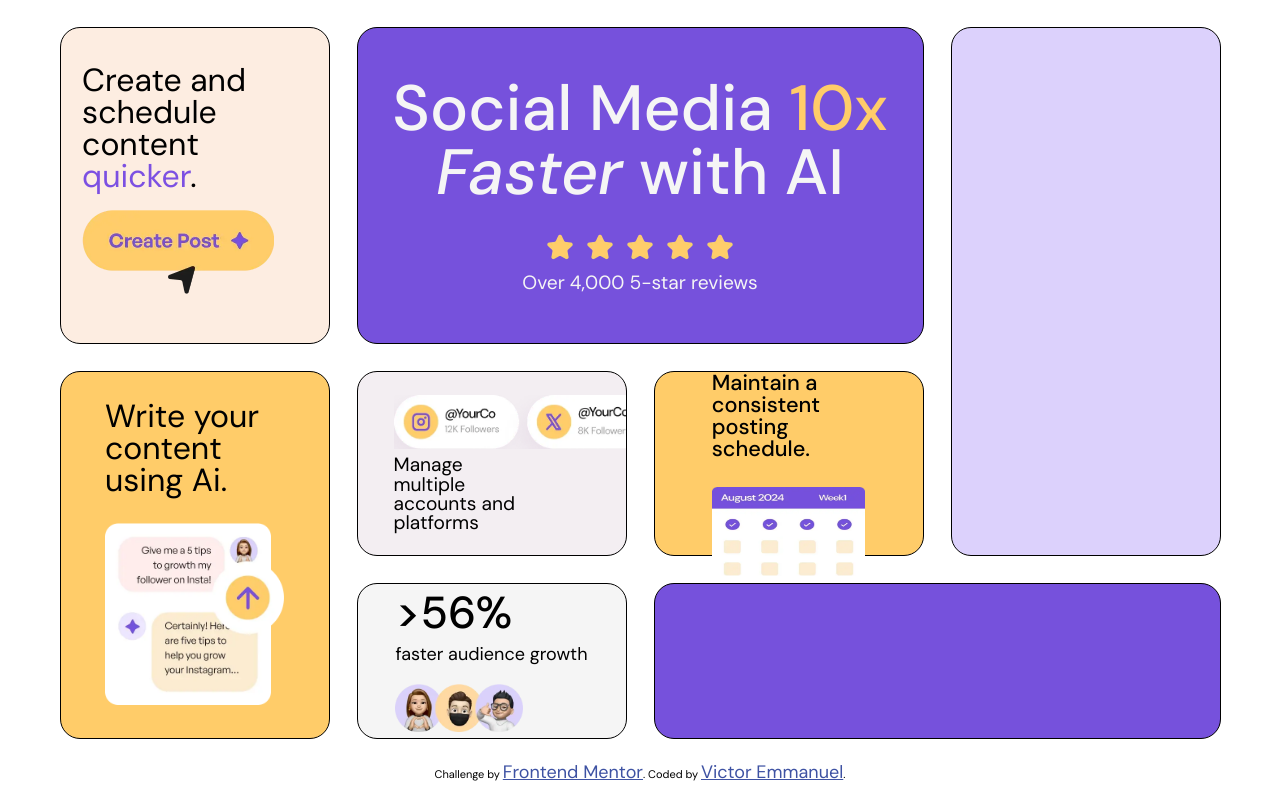
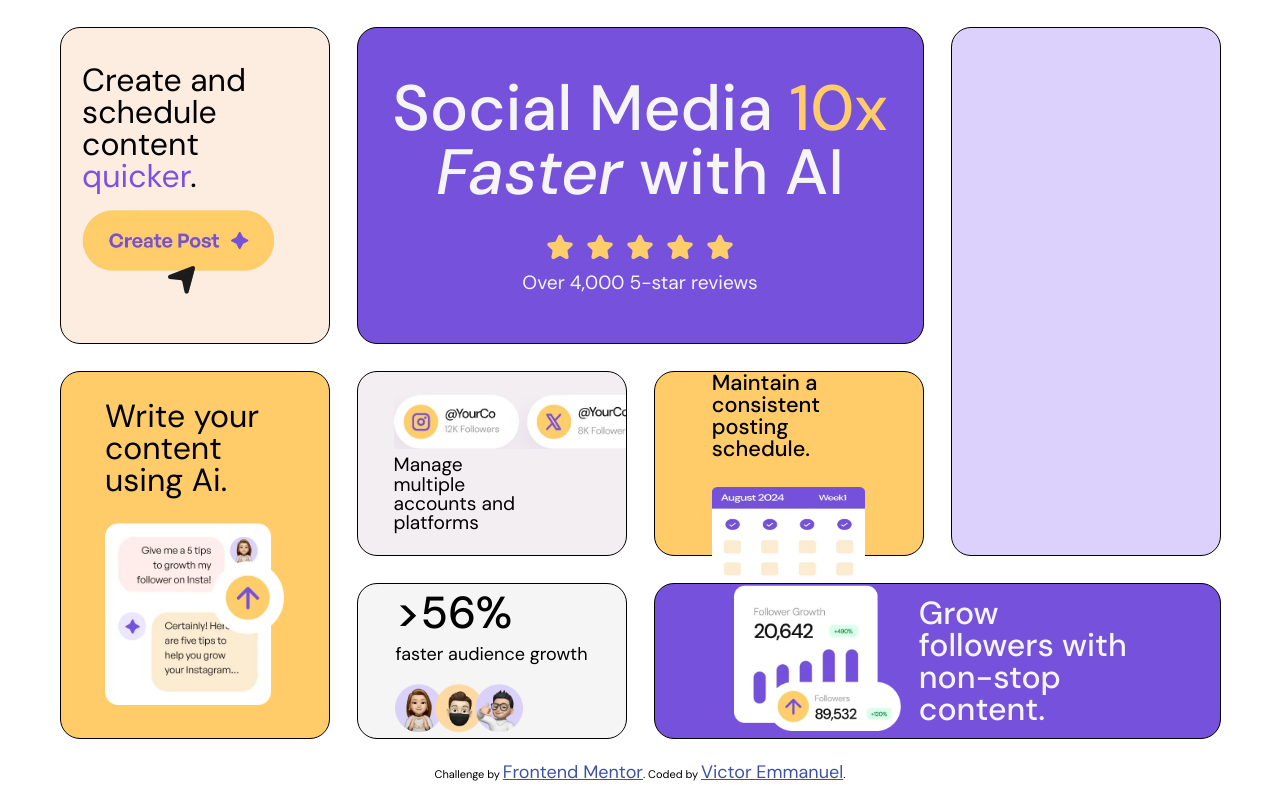
Before and after one commit to victor-web-dev/Bento-grid, a React (Vite) app: page / in a window 1280 px wide. Built offline with nearby package versions, Linux system fonts and the light colour scheme.

Commit message:
feat: grid-item-grow style

```diff
--- a/src/components/Grid/Grid.style.css
+++ b/src/components/Grid/Grid.style.css
@@ -169,6 +169,27 @@
   background-color: #7651dc;
 }
 
+.grid-item-grow > div {
+  width: 100%;
+  display: flex;
+  flex-direction: row;
+  justify-content: center;
+  align-items: center;
+  gap: 0 1rem;
+}
+
+.grid-item-grow p {
+  font-size: 2.5vw;
+  color: #f5f5f5;
+  font-weight: var(--med-weight);
+  width: 10ch;
+  line-height: 1;
+}
+
+.grid-item-grow img {
+  width: 13vw;
+}
+
 .grid-item-schedule {
   grid-area: schedule;
   background-color: #dcd1fc;
--- a/src/components/Grid/Grid.tsx
+++ b/src/components/Grid/Grid.tsx
@@ -8,6 +8,8 @@ import multipleImg from "@/assets/images/illustration-multiple-platforms.webp";
 import peopleProfileImg from "@/assets/images/illustration-audience-growth.webp";
 
 import scheduleImg from "@/assets/images/illustration-consistent-schedule.webp";
+
+import growFollowersImg from "@/assets/images/illustration-grow-followers.webp";
 
 export function Grid() {
   return (
@@ -74,7 +76,14 @@ export function Grid() {
             </div>
           </div>
 
-          <div className="item grid-item-grow"></div>
+          <div className="item grid-item-grow">
+            <div>
+              <div>
+                <img src={growFollowersImg} alt="" />
+              </div>
+              <p>Grow followers with non-stop content.</p>
+            </div>
+          </div>
 
           <div className="item grid-item-schedule"></div>
         </div>
```
